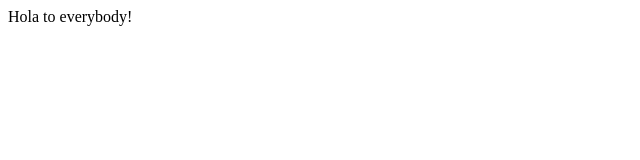
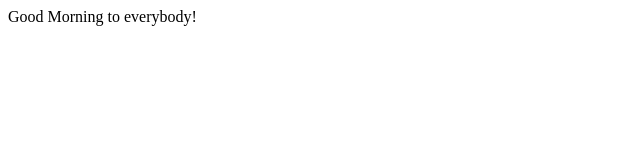
Before and after one commit to Horlah12/endes-t2-git-demo1, a plain HTML site: page index.html in a window 1280 px wide. Shown: the full height of the page, 0-640 px from the left. Drawn offline with Linux system fonts and the light colour scheme.

Commit message:
Before Conflict

```diff
--- a/index.html
+++ b/index.html
@@ -6,6 +6,6 @@
     <title>Document</title>
 </head>
 <body>
-    Hola to everybody!
+    Good Morning to everybody!
 </body>
 </html>
```
